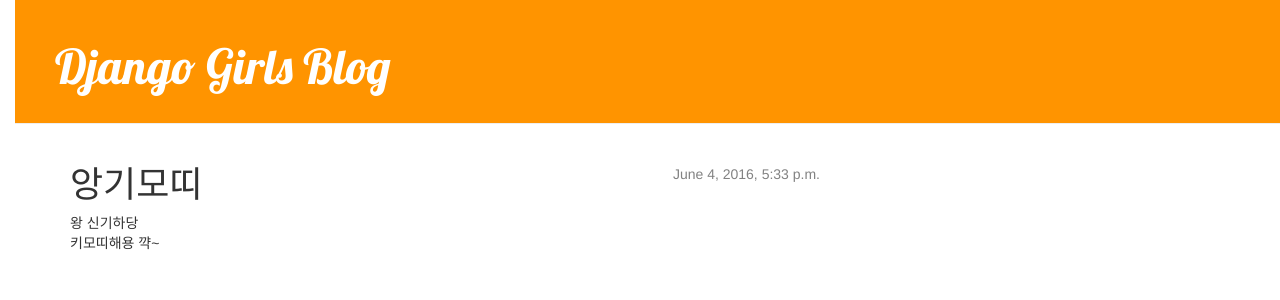
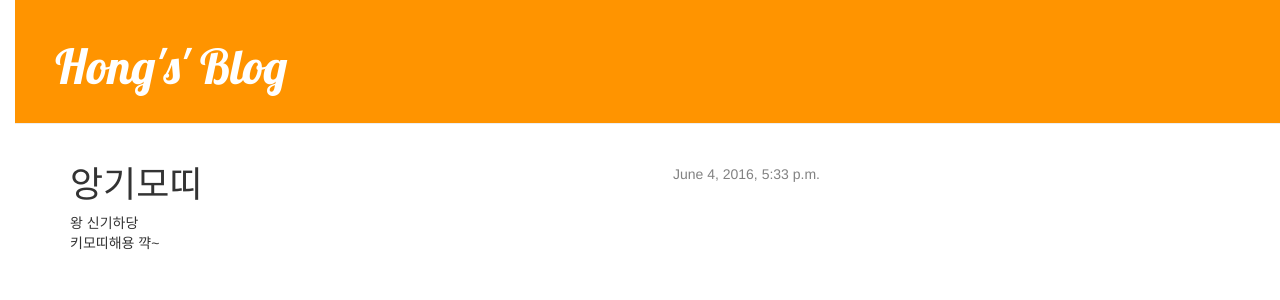
Before and after one commit to hebee935/my_first_blog, a Django app: page /post/1/ in a window 1280 px wide. Shown: the top 300 px of the page. Run offline with Django 3.2, Linux system fonts and the light colour scheme; data comes from the database, SQL or seed files in the repository; some libraries are stand-ins or nearby versions.

Commit message:
edit files

```diff
--- a/blog/templates/blog/base.html
+++ b/blog/templates/blog/base.html
@@ -1,7 +1,7 @@
 {% load staticfiles %}
 <html>
     <head>
-        <title>Django Girls blog</title>
+        <title>Hong's' Blog</title>
         <link rel="stylesheet" href="//maxcdn.bootstrapcdn.com/bootstrap/3.2.0/css/bootstrap.min.css">
         <link rel="stylesheet" href="//maxcdn.bootstrapcdn.com/bootstrap/3.2.0/css/bootstrap-theme.min.css">
         <link href='//fonts.googleapis.com/css?family=Lobster&subset=latin,latin-ext' rel='stylesheet' type='text/css'>
@@ -9,8 +9,9 @@
     </head>
     <body>
         <div class="page-header">
-            <h1><a href="/">Django Girls Blog</a></h1>
+            <h1><a href="/">Hong's' Blog</a></h1>
         </div>
+
         <div class="content container">
             <div class="row">
                 <div class="col-md-8">
--- a/blog/templates/blog/post_list.html
+++ b/blog/templates/blog/post_list.html
@@ -1,7 +1,7 @@
 {% load staticfiles %}
 <html>
     <head>
-        <title>Django Girls blog</title>
+        <title>Hong's' Blog</title>
         <link rel="stylesheet" href="//maxcdn.bootstrapcdn.com/bootstrap/3.2.0/css/bootstrap.min.css">
         <link rel="stylesheet" href="//maxcdn.bootstrapcdn.com/bootstrap/3.2.0/css/bootstrap-theme.min.css">
         <link rel="stylesheet" href="{% static 'css/blog.css' %}">
@@ -16,6 +16,7 @@
             <div class="row">
                 <div class="col-md-8">
                     {% extends 'blog/base.html' %}
+
                     {% block content %}
                         {% for post in posts %}
                             <div class="post">
```
